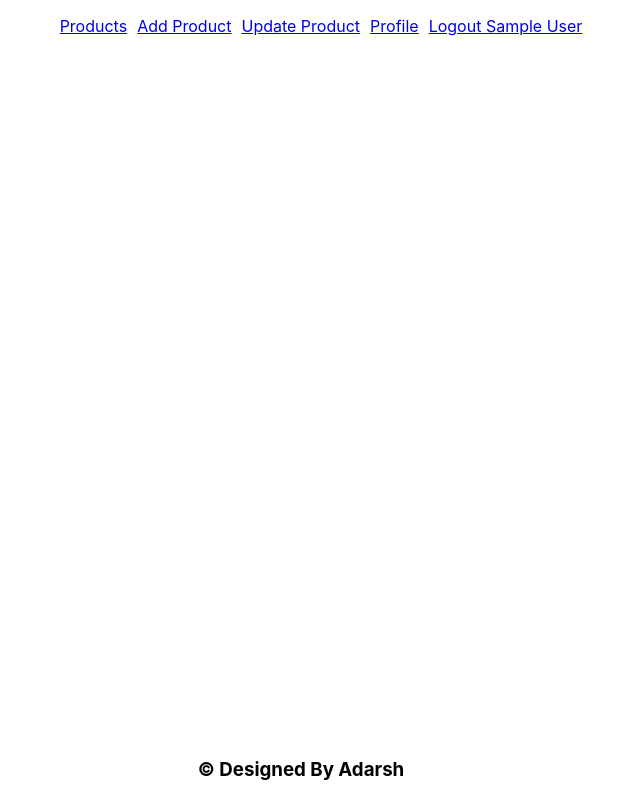
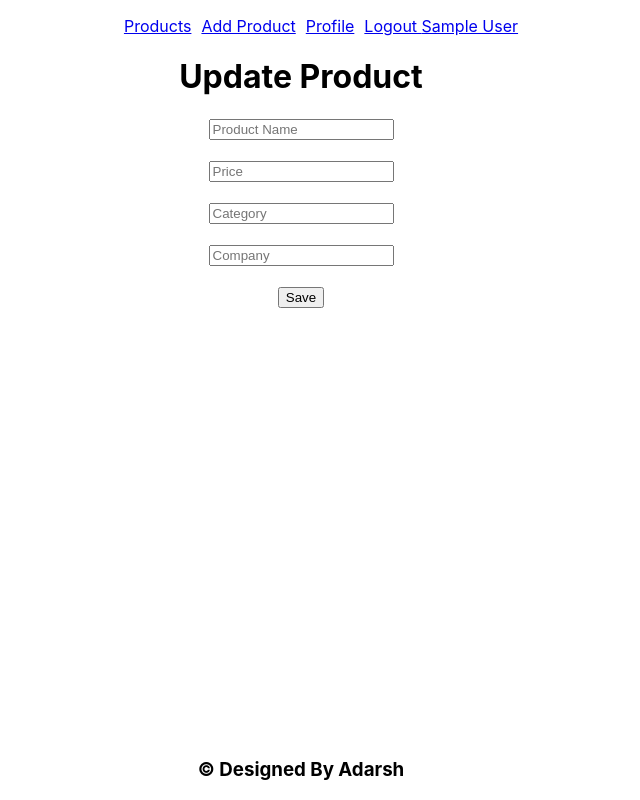
Before and after one commit to adarsh0408/MERN_Learning, a React (Create React App) app in the folder frontend/: page /update/1 in a window 1280 px wide. Shown: the whole page, without its empty margins (339-979 px from the left). Built offline with nearby package versions, Linux system fonts and the light colour scheme; no server answers; sample sign-in values are in the browser's storage.

Commit message:
update product and getProductById

```diff
--- a/frontend/src/App.js
+++ b/frontend/src/App.js
@@ -8,6 +8,7 @@ import PrivateComponent from './components/privateComponent';
 import LogInComponent from './components/login';
 import AddProduct from './components/addProduct';
 import AllProducts from './components/products';
+import UpdateProduct from './components/updateProduct';
 
 function App() {
   return (
@@ -19,7 +20,7 @@ function App() {
      <Route element={<PrivateComponent/>}>
       <Route path='/' element={<AllProducts/>}/>
       <Route path='/add' element={<AddProduct/>}/>
-      <Route path='/update' element={<h1>Update Product</h1>}/>
+      <Route path='/update/:id' element={<UpdateProduct/>}/>
       <Route path='/logout' element={<h1>Logout</h1>}/>
       <Route path='/profile' element={<h1>Profile</h1>}/>
       </Route>
--- a/frontend/src/components/Nav.js
+++ b/frontend/src/components/Nav.js
@@ -16,7 +16,7 @@ const Nav=()=>{
                     auth?<>
                      <li> <Link to='/'>Products</Link></li>
                 <li> <Link to='/add'>Add Product</Link></li>
-                <li> <Link to='/update'>Update Product</Link></li>
+                {/* <li> <Link to='/update'>Update Product</Link></li> */}
                 <li> <Link to='/profile'>Profile</Link></li>
                 <li><Link to='/register' onClick={logout}>Logout {JSON.parse(auth).name}</Link></li>
                     </>:<><li> <Link to='/logIn'>Login</Link> </li>
--- a/frontend/src/components/products.js
+++ b/frontend/src/components/products.js
@@ -1,5 +1,5 @@
 import React,{useState,useEffect} from "react";
-
+import { Link } from "react-router-dom";
 const AllProducts=()=>{
     const [products,setProducts]=useState([]);
 
@@ -34,7 +34,7 @@ const AllProducts=()=>{
     return(
         <>
         <h1>Product List</h1>
-        <table>
+        <table style={{width:"100%"}}>
             <thead>
             <tr>
                 <th>Name</th>
@@ -42,6 +42,7 @@ const AllProducts=()=>{
                 <th>Category</th>
                 <th>Company</th>
                 <th>Delete</th>
+                <th>Update</th>
             </tr>
             </thead>
             <tbody>
@@ -50,10 +51,11 @@ const AllProducts=()=>{
 
                 <tr key={item._id}>
                 <td>{item.name}</td>
-                <td>{item.price}</td>
+                <td>&#x20B9; {item.price}</td>
                 <td>{item.category}</td>
                 <td>{item.company}</td>
                 <td onClick={()=>deleteProduct(item._id)} style={{cursor:"pointer"}}>delete</td>
+                <td ><Link to={`/update/${item._id}`}>Update</Link></td>
             </tr>
 
             )
--- /dev/null
+++ b/frontend/src/components/updateProduct.js
@@ -0,0 +1,56 @@
+import React, { useState,useEffect } from "react";
+import { useParams,useNavigate } from "react-router-dom";
+const UpdateProduct=()=>{
+
+   const [name,setProductName]=React.useState('');
+   const [price,setPrice]=React.useState('');
+   const [category,setCategory]=React.useState('');
+   const [company,setCompany]=React.useState('');
+   const params = useParams();
+    const navigate=useNavigate();
+
+   useEffect(()=>{
+    getProduct();
+    console.log(params);
+   },[])
+
+  const getProduct=async()=>{
+    let result=await fetch(`http://localhost:5000/getProductById/${params.id}`);
+    if(result){
+        result =await result.json();
+        console.log(result);
+        setCompany(result.price);
+        setCategory(result.category);
+        setProductName(result.name);
+        setPrice(result.company)
+    }
+   }
+
+   const updateProduct=async()=>{
+    let result =await fetch(`http://localhost:5000/update-product/${params.id}`,{
+        method:'put',
+        body:JSON.stringify({name,price,company,category}),
+        headers:{
+            'Content-Type':'application/json'
+        }
+    });
+    result=await result.json();
+    console.log(result);
+    navigate('/')
+   }
+
+    return(
+        <>
+        <h1>Update Product</h1>
+
+        <input type="text" placeholder="Product Name" onChange={(e)=>setProductName(e.target.value)} value={name}/><br/><br/>
+        <input type="text" placeholder="Price" onChange={(e)=>setPrice(e.target.value)} value={price}/><br/><br/>
+        <input type="text" placeholder="Category" onChange={(e)=>setCategory(e.target.value)} value={category}/><br/><br/>
+        <input type="text" placeholder="Company" onChange={(e)=>setCompany(e.target.value)} value={company}/><br/><br/>
+
+        <button onClick={updateProduct}>Save</button>
+        </>
+    )
+}
+
+export default UpdateProduct;
```
Also changed, not shown: 1 other file (tests, documents, lock files or other folders).
